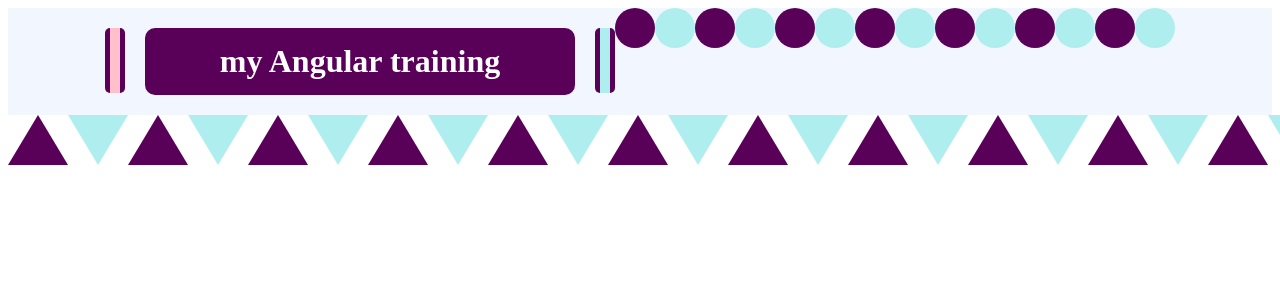
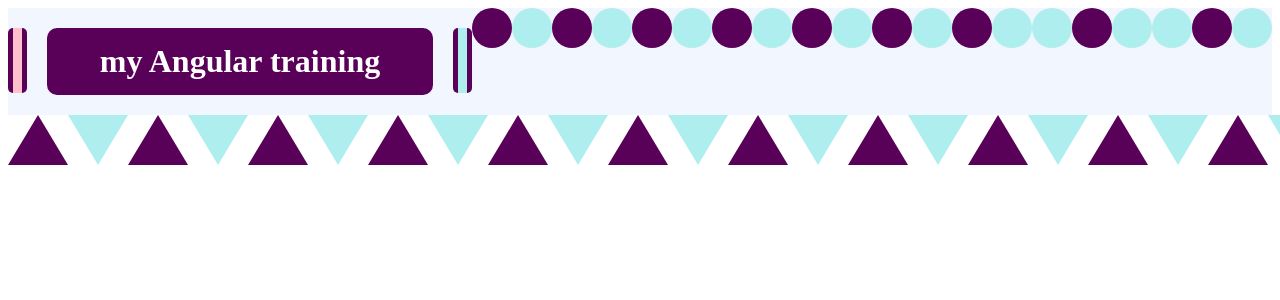
Before and after one commit to SrwaHariri/induction-training, an Angular app: page / in a window 1280 px wide. Shown: the top 300 px of the page. Built offline with nearby package versions, Linux system fonts and the light colour scheme.

Commit message:
more circles added

```diff
--- a/src/app/circle/circle.component.html
+++ b/src/app/circle/circle.component.html
@@ -27,4 +27,16 @@
     </div>
     <div class="circletwo">
     </div>
+    <div class="circletwo">
+    </div>
+    <div class="circleone">
+    </div>
+    <div class="circletwo">
+    </div>
+    <div class="circletwo">
+    </div>
+    <div class="circleone">
+    </div>
+    <div class="circletwo">
+    </div>
 </div>
```
